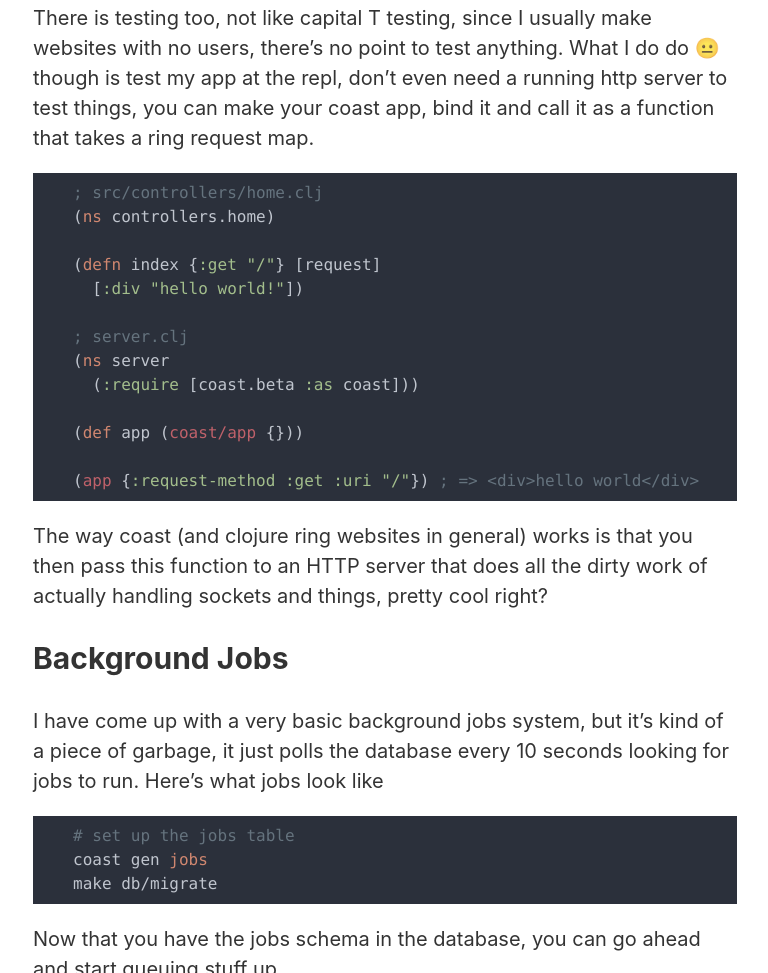
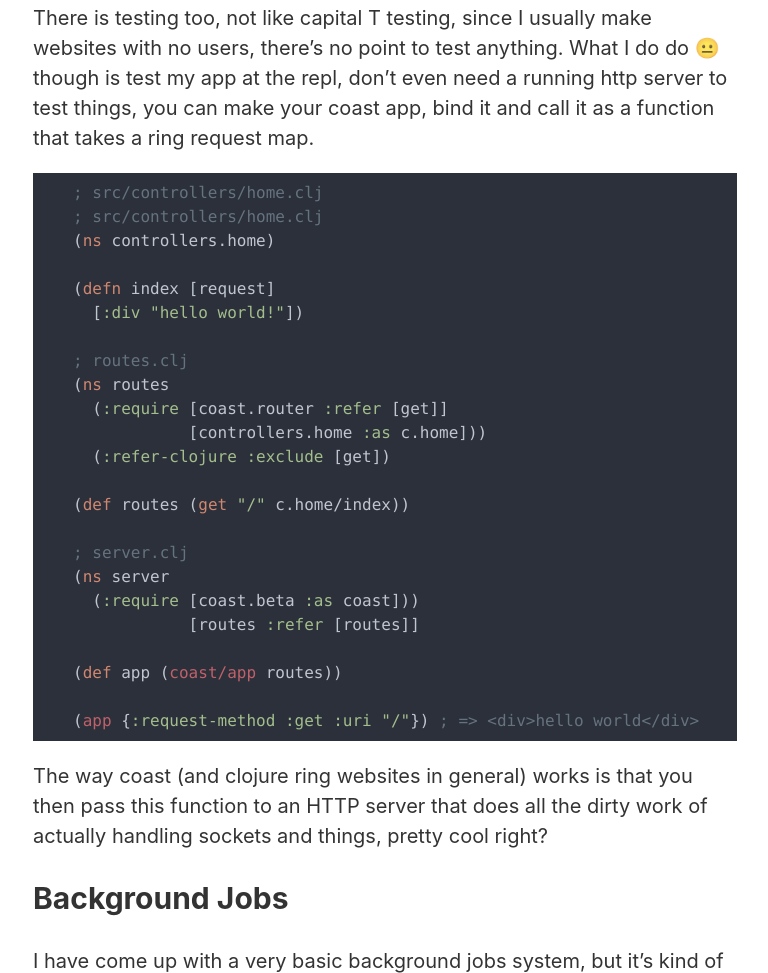
Before and after one commit to swlkr/swlkr.github.io, a plain HTML site: page posts/coast-beta-03-18-2018.html in a window 1280 px wide. Shown: the part 3827-4800 px from the top of the page, without its empty margins (255-1023 px from the left). Drawn offline with nearby package versions, Linux system fonts and the light colour scheme.

Commit message:
Update with routes

```diff
--- a/posts/coast-beta-03-18-2018.html
+++ b/posts/coast-beta-03-18-2018.html
@@ -142,16 +142,26 @@ coast gen mvc posts</code></pre></div></div>
 <h2>Testing</h2>
 <p>There is testing too, not like capital T testing, since I usually make websites with no users, there’s no point to test anything. What I do do 😐 though is test my app at the repl, don’t even need a running http server to test things, you can make your coast app, bind it and call it as a function that takes a ring request map.</p>
 <div class="full-width bg-ocean f5"><div class="mw7 center ph4"><pre><code class="clojure">; src/controllers/home.clj
+; src/controllers/home.clj
 (ns controllers.home)
 
-(defn index {:get "/"} [request]
+(defn index [request]
   [:div "hello world!"])
+
+; routes.clj
+(ns routes
+  (:require [coast.router :refer [get]]
+            [controllers.home :as c.home]))
+  (:refer-clojure :exclude [get])
+
+(def routes (get "/" c.home/index))
 
 ; server.clj
 (ns server
   (:require [coast.beta :as coast]))
+            [routes :refer [routes]]
 
-(def app (coast/app {}))
+(def app (coast/app routes))
 
 (app {:request-method :get :uri "/"}) ; =&gt; &lt;div&gt;hello world&lt;/div&gt;</code></pre></div></div>
 
```
